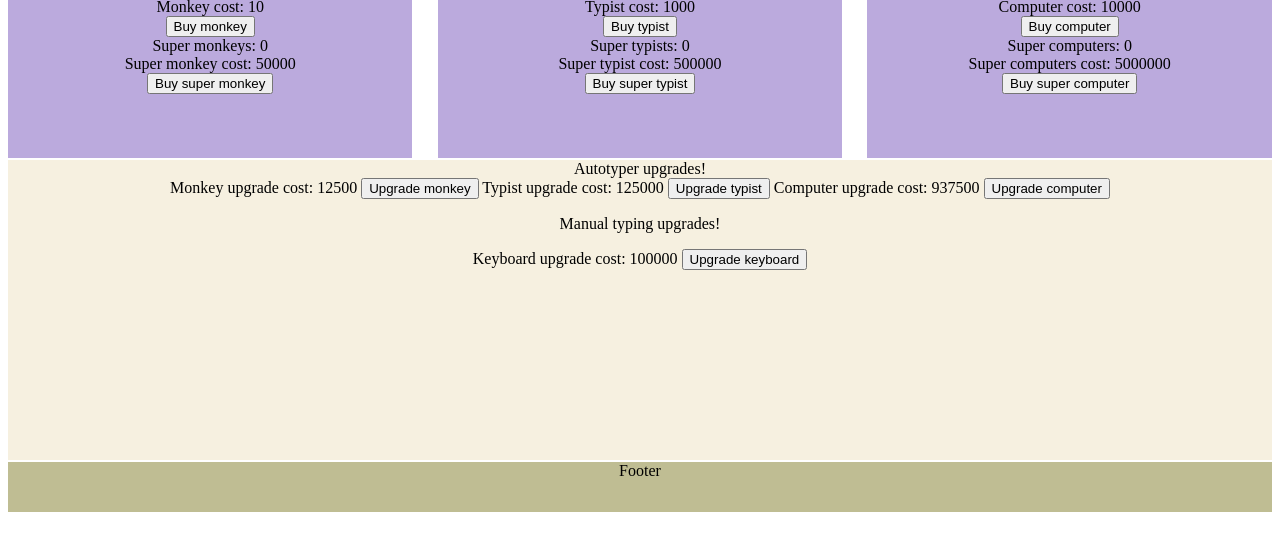
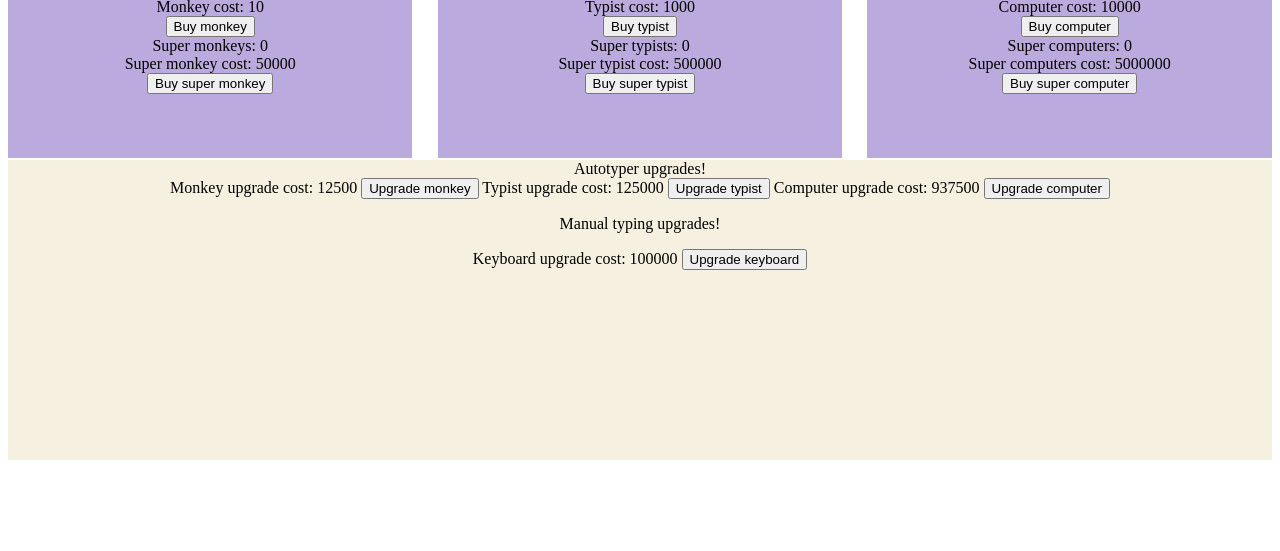
Before and after one commit to Emily1799/TypeFun, a plain HTML site: page index.html in a window 1280 px wide. Shown: the part 581-1132 px from the top of the page. After the commit the page ends 1085 px from the top, so only its background shows below. Drawn offline with Linux system fonts and the light colour scheme.

Commit message:
Commented out footer, since I'm not currently using it

```diff
--- a/index.html
+++ b/index.html
@@ -108,7 +108,7 @@
     </div>
   </div>
   <div id="ft">
-    <div id="footer">Footer</div>
+    <!--<div id="footer">Footer</div> -->
   </div>
 </div>
 
```
